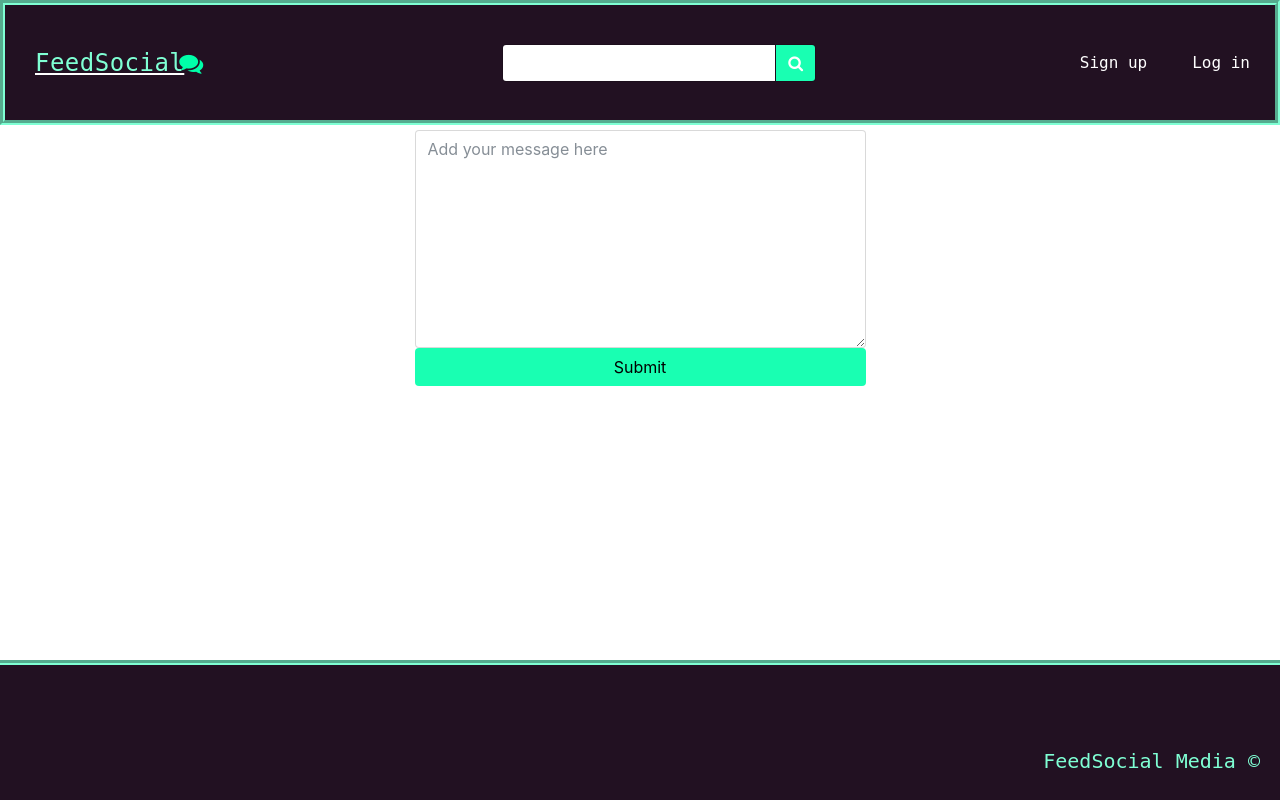
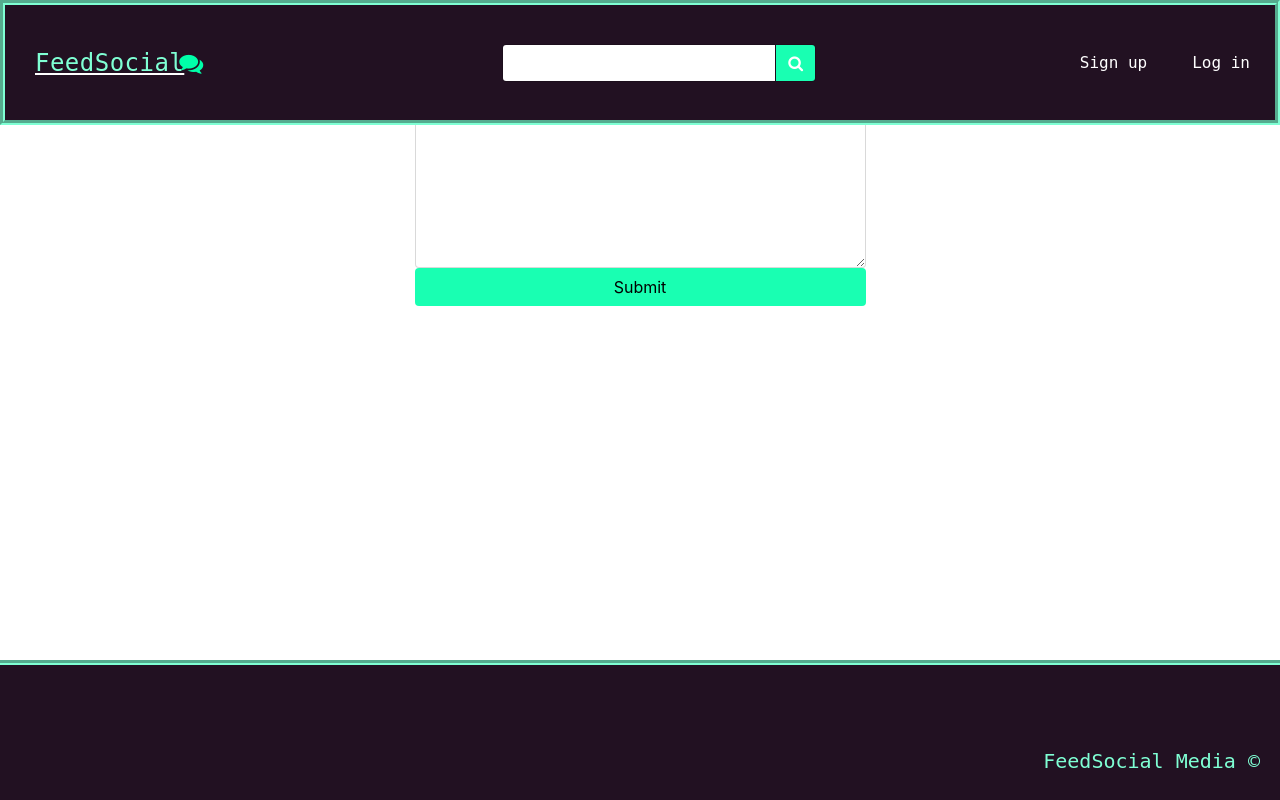
Before and after one commit to lukebiggerstaff/feedsocial, a Django app: page /create in a window 1280 px wide. Run offline with Django 3.2, Linux system fonts and the light colour scheme; parts of the project's set-up code (start-up, migrations or seed data) failed here and were passed over; some libraries are stand-ins or nearby versions.

Commit message:
removed margin from top of feed-grid due to removing the sticky navigation

```diff
--- a/feedsocial/feed/static/css/main.css
+++ b/feedsocial/feed/static/css/main.css
@@ -114,17 +114,8 @@ footer {
   display: flex;
   flex-wrap: wrap;
   justify-content: center;
-  margin-top: 275px;
+  margin-top: 50px;
   margin-bottom: 30px; }
-  @media (min-width: 300px) {
-    .feed-grid {
-      margin-top: 225px; } }
-  @media (min-width: 550px) {
-    .feed-grid {
-      margin-top: 160px; } }
-  @media (min-width: 855px) {
-    .feed-grid {
-      margin-top: 130px; } }
   .feed-grid--item {
     display: flex;
     flex-flow: column;
--- a/feedsocial/feed/static/scss/_feed.scss
+++ b/feedsocial/feed/static/scss/_feed.scss
@@ -5,16 +5,7 @@
   display: flex;
   flex-wrap: wrap;
   justify-content: center;
-  @media (min-width: 300px){
-    margin-top: 225px;
-  }
-  @media (min-width: 550px){
-    margin-top: 160px
-  }
-  @media (min-width: 855px){
-    margin-top: 130px;
-  }
-  margin-top: 275px;
+  margin-top: 50px;
   margin-bottom: 30px;
   &--item {
     display: flex;
```
